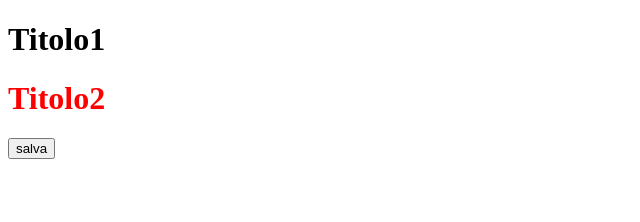
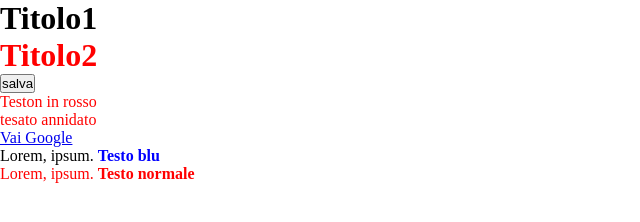
Before and after one commit to Pietro907/boolean-livecoding, a plain HTML site: page index.html in a window 1280 px wide. Shown: the whole page, without its empty margins (0-640 px from the left). Drawn offline with Linux system fonts and the light colour scheme.

Commit message:
finish the live coding

```diff
--- a/index.html
+++ b/index.html
@@ -10,5 +10,26 @@
     <h1>Titolo1</h1>
     <h1 class="title">Titolo2</h1>
     <input type="button" value="salva">
+
+    <div>
+        <p>
+        Teston in rosso
+        </p>
+
+        <div>
+            <p>
+            tesato annidato
+            </p>
+        </div>
+    </div>
+
+    <a href="http://googl.it">Vai Google</a>
+
+    <div>
+        Lorem, ipsum.   <strong>Testo blu</strong>
+
+        <p>Lorem, ipsum. <strong>Testo normale</strong></p>
+    </div>
+
 </body>
 </html>
--- a/style.css
+++ b/style.css
@@ -1,7 +1,34 @@
+* {
+    margin:0;
+    padding: 0;
+    box-sizing: border-box;
+  }
+
 .title {
     color: red;
 }
 
+div p {
+    color: red;
+}
+
+
 input [type="button"] {
     border: none;
 }
+
+a:hover, a:active {
+    color: red;
+}
+
+a:visited {
+    color: blueviolet;
+}
+
+a:focus {
+    color: yellow;
+}
+
+div>strong {
+    color: blue;
+}
```
